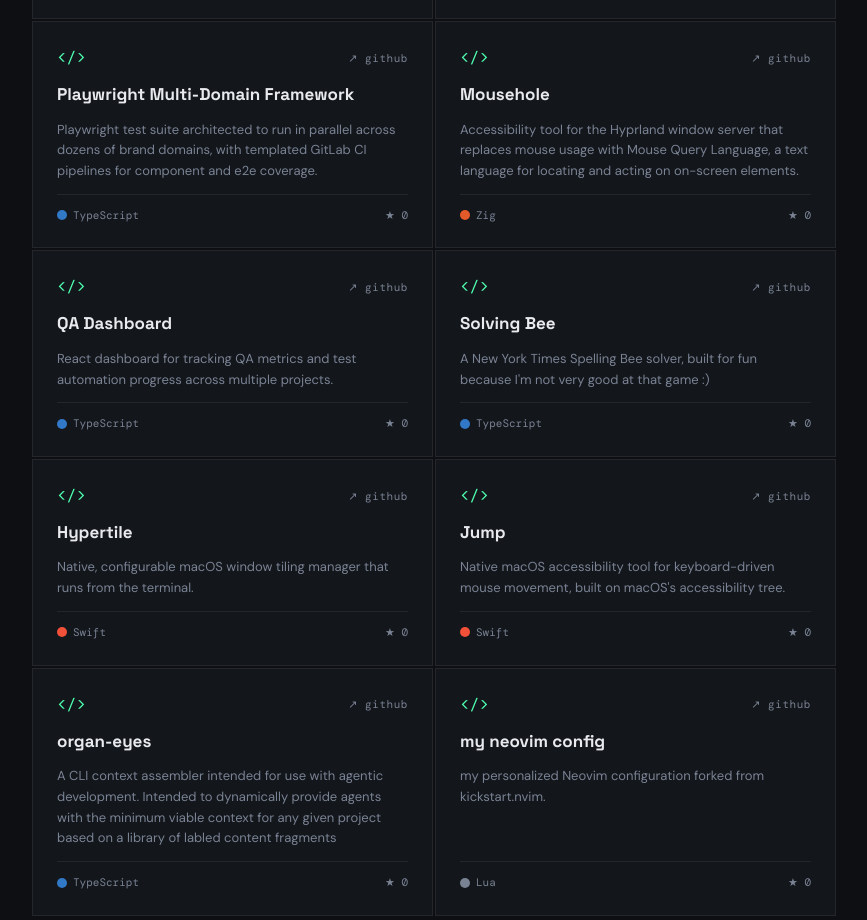
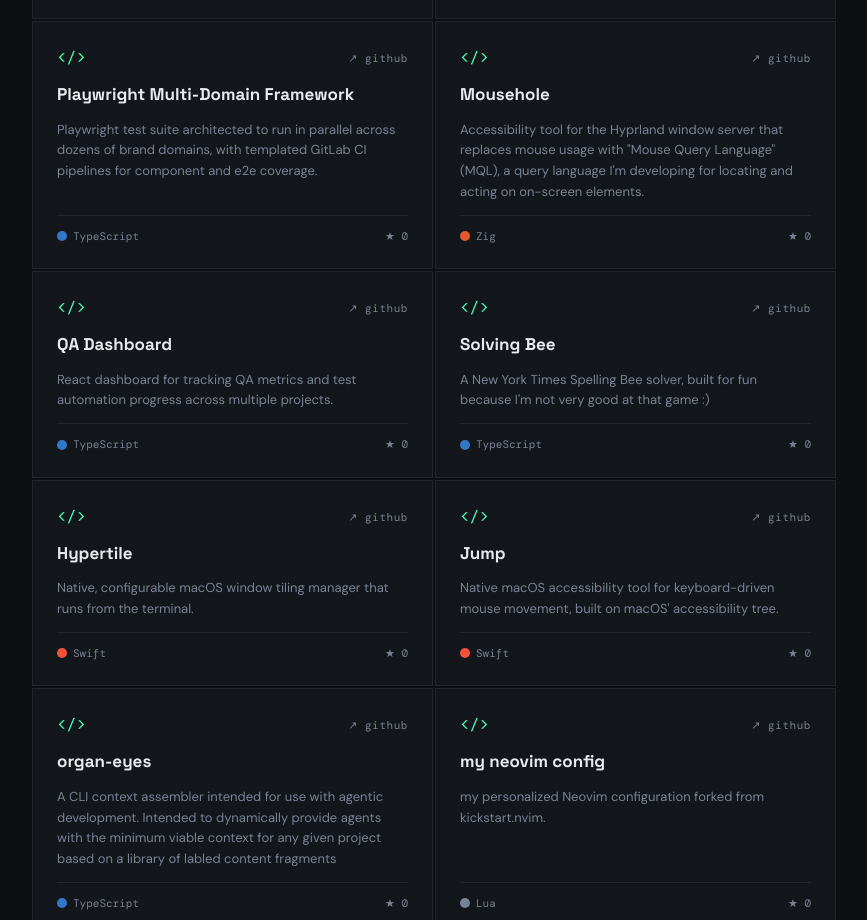
Before and after one commit to agebhardtsbauer/portfolio-website, a React (Vite) app: page / in a window 1280 px wide. Shown: the part 3480-4400 px from the top of the page, without its empty margins (206-1073 px from the left). Built offline with nearby package versions, Linux system fonts and the light colour scheme.

Commit message:
update descriptions

```diff
--- a/src/data/projects.ts
+++ b/src/data/projects.ts
@@ -30,7 +30,7 @@ export const projects: Project[] = [
   },
   {
     name: 'Mousehole',
-    description: 'Accessibility tool for the Hyprland window server that replaces mouse usage with Mouse Query Language, a text language for locating and acting on on-screen elements.',
+    description: `Accessibility tool for the Hyprland window server that replaces mouse usage with "Mouse Query Language" (MQL), a query language I'm developing for locating and acting on on-screen elements.`,
     url: 'https://github.com/agebhardtsbauer/mousehole',
     language: 'Zig',
     stars: 0,
@@ -58,7 +58,7 @@ export const projects: Project[] = [
   },
   {
     name: 'Jump',
-    description: "Native macOS accessibility tool for keyboard-driven mouse movement, built on macOS's accessibility tree.",
+    description: "Native macOS accessibility tool for keyboard-driven mouse movement, built on macOS' accessibility tree.",
     url: 'https://github.com/agebhardtsbauer/jump',
     language: 'Swift',
     stars: 0,
```
